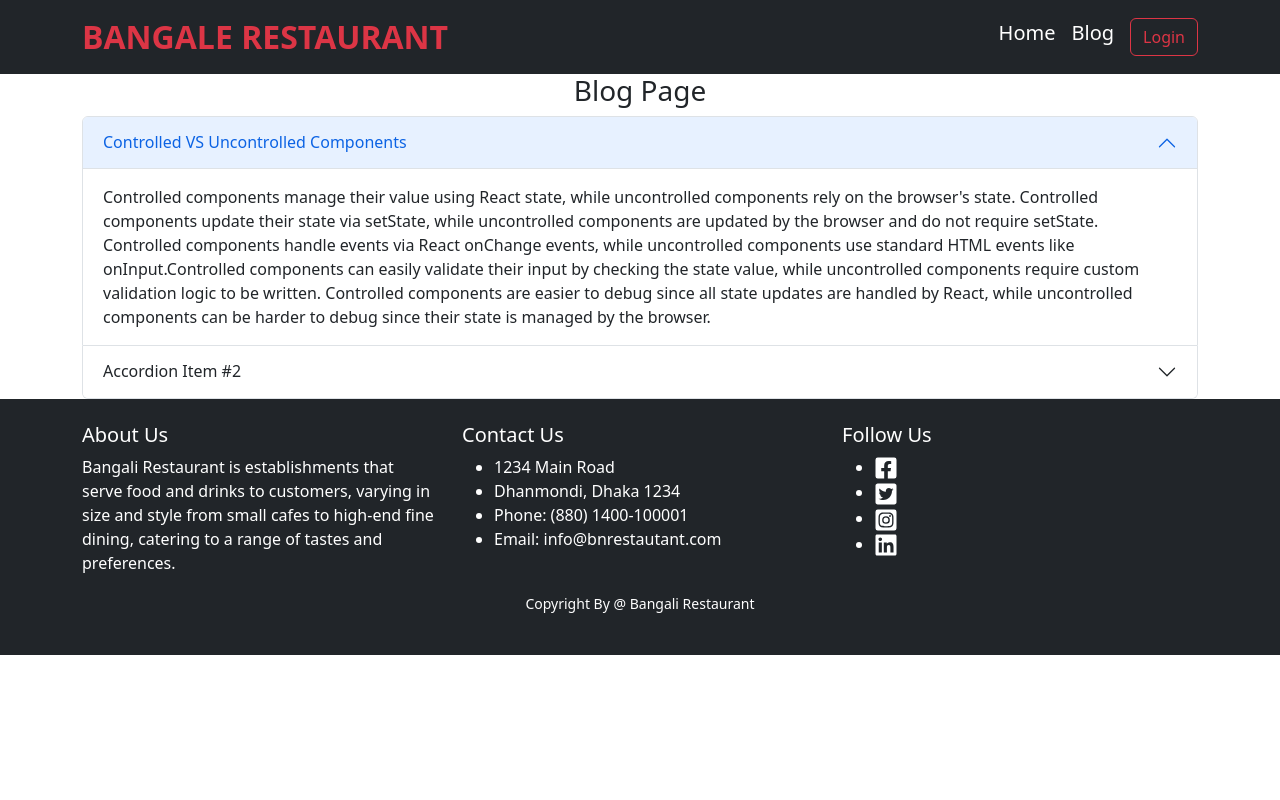
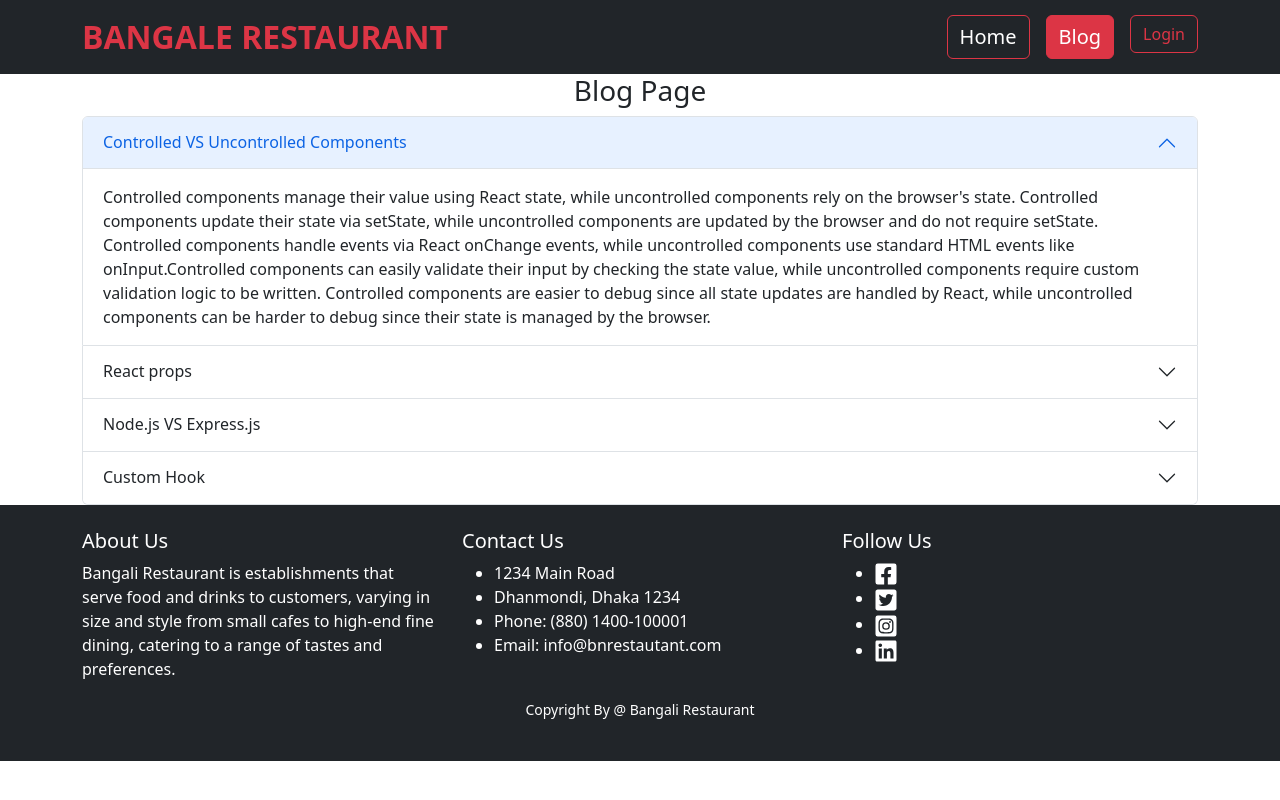
Before and after one commit to Zihanur/Bangale-Restaurant, a React (Vite) app: page /blog in a window 1280 px wide. Built offline with nearby package versions, Linux system fonts and the light colour scheme; no server answers.

Commit message:
Added Active route updated

```diff
--- a/src/pages/Blog/Blog.jsx
+++ b/src/pages/Blog/Blog.jsx
@@ -7,15 +7,58 @@ const Blog = () => {
       <h3 className="text-center">Blog Page</h3>
       <Accordion defaultActiveKey="0">
         <Accordion.Item eventKey="0">
-          <Accordion.Header>Controlled VS Uncontrolled Components</Accordion.Header>
+          <Accordion.Header>
+            Controlled VS Uncontrolled Components
+          </Accordion.Header>
           <Accordion.Body>
-          Controlled components manage their value using React state, while uncontrolled components rely on the browser's state.  Controlled components update their state via setState, while uncontrolled components are updated by the browser and do not require setState. Controlled components handle events via React onChange events, while uncontrolled components use standard HTML events like onInput.Controlled components can easily validate their input by checking the state value, while uncontrolled components require custom validation logic to be written. Controlled components are easier to debug since all state updates are handled by React, while uncontrolled components can be harder to debug since their state is managed by the browser.
+            Controlled components manage their value using React state, while
+            uncontrolled components rely on the browser's state. Controlled
+            components update their state via setState, while uncontrolled
+            components are updated by the browser and do not require setState.
+            Controlled components handle events via React onChange events, while
+            uncontrolled components use standard HTML events like
+            onInput.Controlled components can easily validate their input by
+            checking the state value, while uncontrolled components require
+            custom validation logic to be written. Controlled components are
+            easier to debug since all state updates are handled by React, while
+            uncontrolled components can be harder to debug since their state is
+            managed by the browser.
           </Accordion.Body>
         </Accordion.Item>
         <Accordion.Item eventKey="1">
-          <Accordion.Header>Accordion Item #2</Accordion.Header>
+          <Accordion.Header>React props</Accordion.Header>
           <Accordion.Body>
-
+            React have a props library called PropTypes that allows you to props
+            passed to your components. PropTypes helps to catch errors early in
+            development by providing warnings when an invalid prop is passed in
+            the component. PropTypes is an optional library and is not required
+            for your React components to work. However, using PropTypes can help
+            catch errors early and make your code more robust.
+          </Accordion.Body>
+        </Accordion.Item>
+        <Accordion.Item eventKey="2">
+          <Accordion.Header>Node.js VS Express.js</Accordion.Header>
+          <Accordion.Body>
+            Node.js and Express.js are two JavaScript technologies. Node.js is a
+            runtime environment that allows you to run JavaScript code outside
+            of a browser. It provides a set of APIs for working with the file
+            system, network, and other system-level functions. Express.js is a
+            web application framework built on top of Node.js that provides a
+            set of tools and conventions for building web applications. Node.js
+            provides a core set of functionality, but you need to use
+            third-party libraries to build a web application.Express.js provides
+            a set of built-in middleware functions, such as logging, error
+            handling, and authentication, that can be used to quickly build a
+            web application.
+          </Accordion.Body>
+        </Accordion.Item>
+        <Accordion.Item eventKey="3">
+          <Accordion.Header>Custom Hook</Accordion.Header>
+          <Accordion.Body>
+            There are many type of Custom Hook in React. Custom hooks are a
+            feature in React that allow you to extract reusable logic from your
+            components. A custom hook is simply a JavaScript function that
+            starts with the prefix "use", and can call other React hooks. The custom hook returns an object containing the fetched data, loading state, and any error that occurred during the fetch. This makes it easy to reuse the fetch logic in multiple components. Example: useState, useEffect etc.
           </Accordion.Body>
         </Accordion.Item>
       </Accordion>
--- a/src/pages/Home/Recipes/Recipes.jsx
+++ b/src/pages/Home/Recipes/Recipes.jsx
@@ -27,7 +27,7 @@ const Recipes = ({ recipe }) => {
             className="position-absolute bottom-0 end-0"
             variant="danger"
           >
-            Favorite
+            Add Favorite
           </Button>
         </Card.Body>
       </Card>
--- a/src/pages/Shared/Header/Header.jsx
+++ b/src/pages/Shared/Header/Header.jsx
@@ -31,13 +31,13 @@ const Header = () => {
           <Nav className="">
             <NavLink
               to={"/"}
-              className="text-white text-decoration-none fs-5 ms-3"
+              className="text-white text-decoration-none fs-5 ms-3 btn btn-outline-danger"
             >
               Home
             </NavLink>
             <NavLink
               to={"/blog"}
-              className="text-white text-decoration-none fs-5 ms-3"
+              className="text-white text-decoration-none fs-5 ms-3 btn btn-outline-danger"
             >
               Blog
             </NavLink>
```
Also changed, not shown: 1 other file (tests, documents, lock files or other folders).
